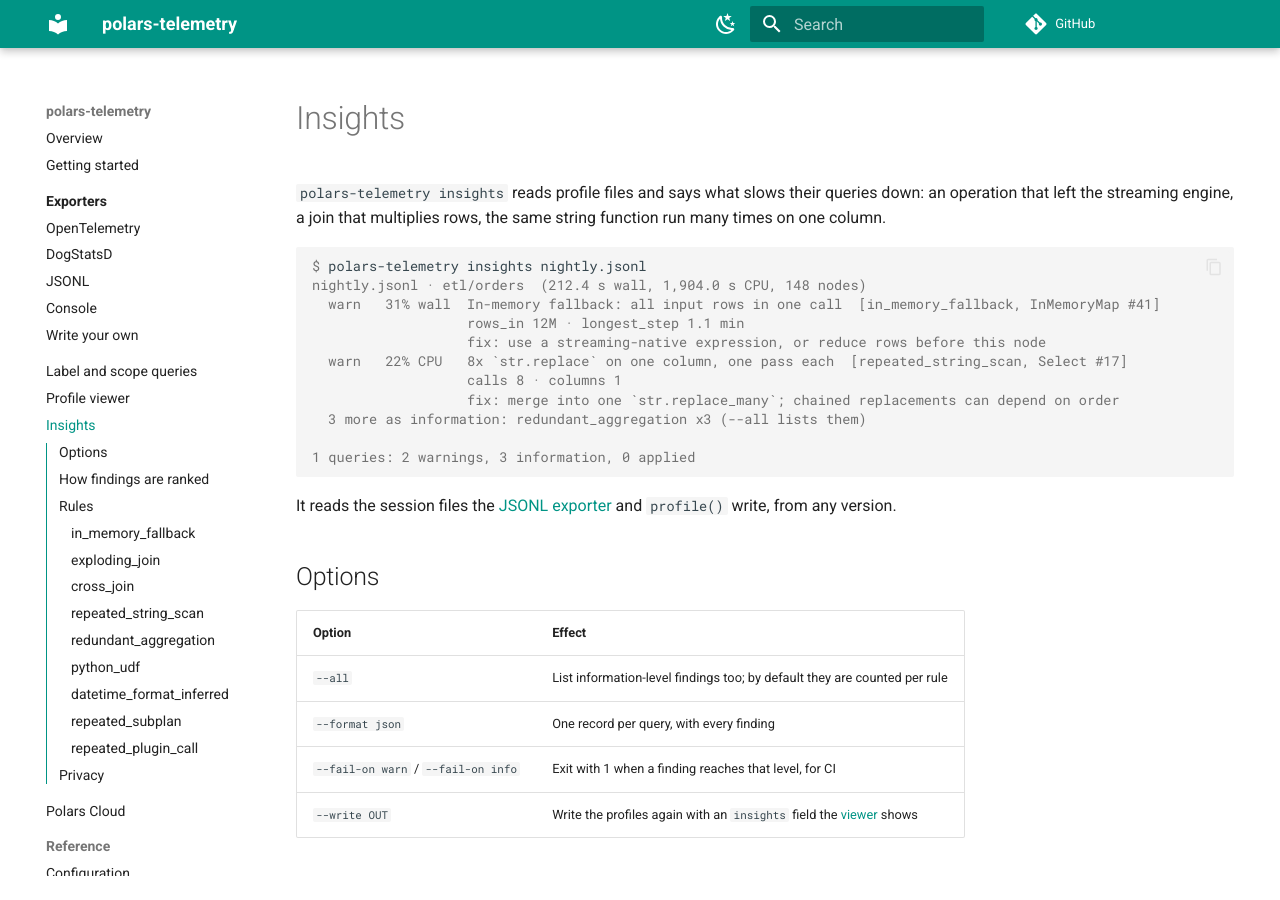
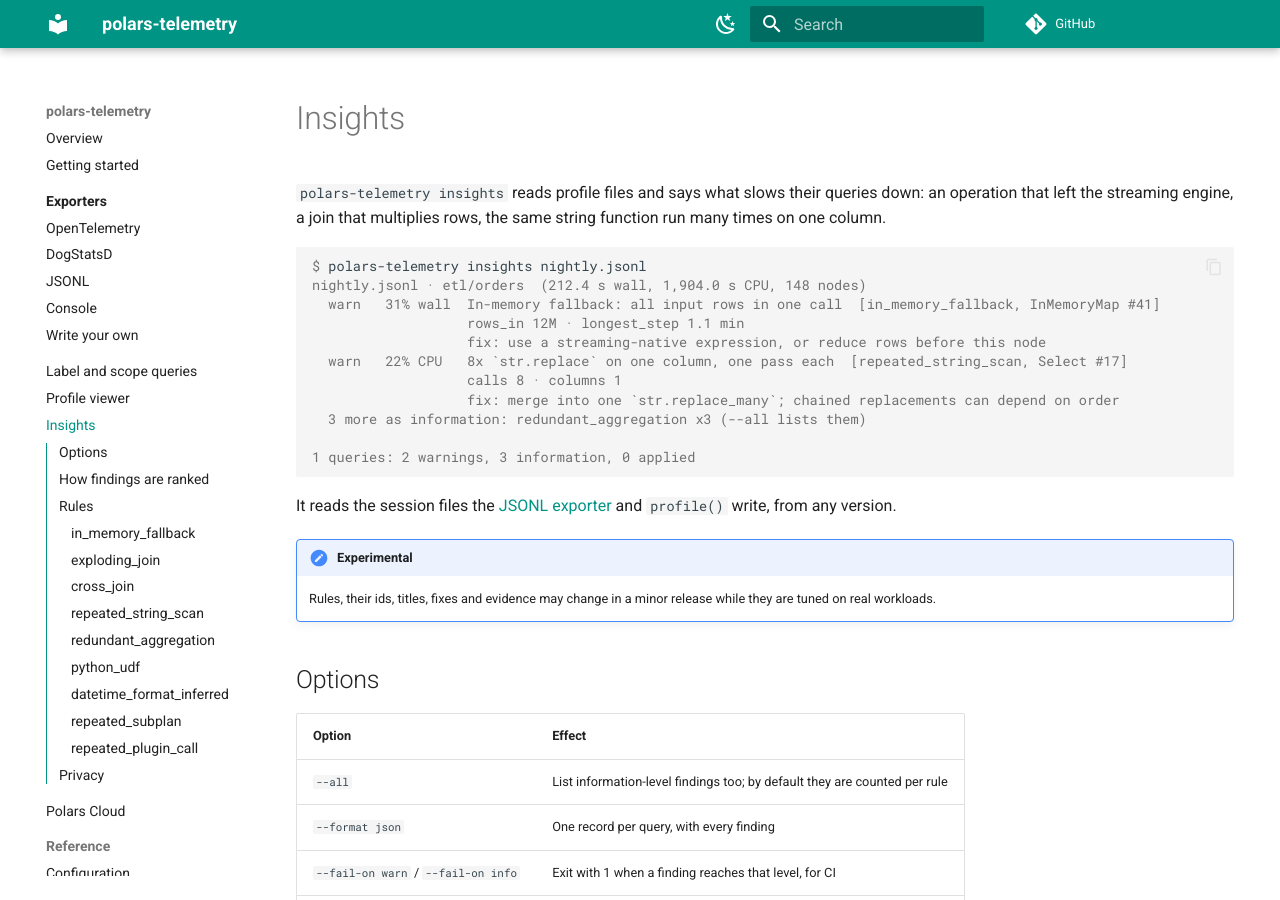
Before and after one commit to jan-krueger/polars-telemetry, an MkDocs documentation site: the page built from docs/insights.md, in a window 1280 px wide and 900 px high. Built offline with MkDocs 1.6.1 and Material for MkDocs 9.7.7, drawn with Linux system fonts in a browser that asks for light colours; comment, search, counter and statistics services are not loaded.

Commit message:
docs: mark insights experimental

```diff
--- a/docs/insights.md
+++ b/docs/insights.md
@@ -20,6 +20,10 @@
 
 It reads the session files the [JSONL exporter](exporters/jsonl.md) and
 `profile()` write, from any version.
+
+!!! note "Experimental"
+    Rules, their ids, titles, fixes and evidence may change in a minor
+    release while they are tuned on real workloads.
 
 ## Options
 
```
Also changed, not shown: CHANGELOG.md (+4 -2 lines), docs/reference/spans-and-metrics.md (+2 -0 lines).
